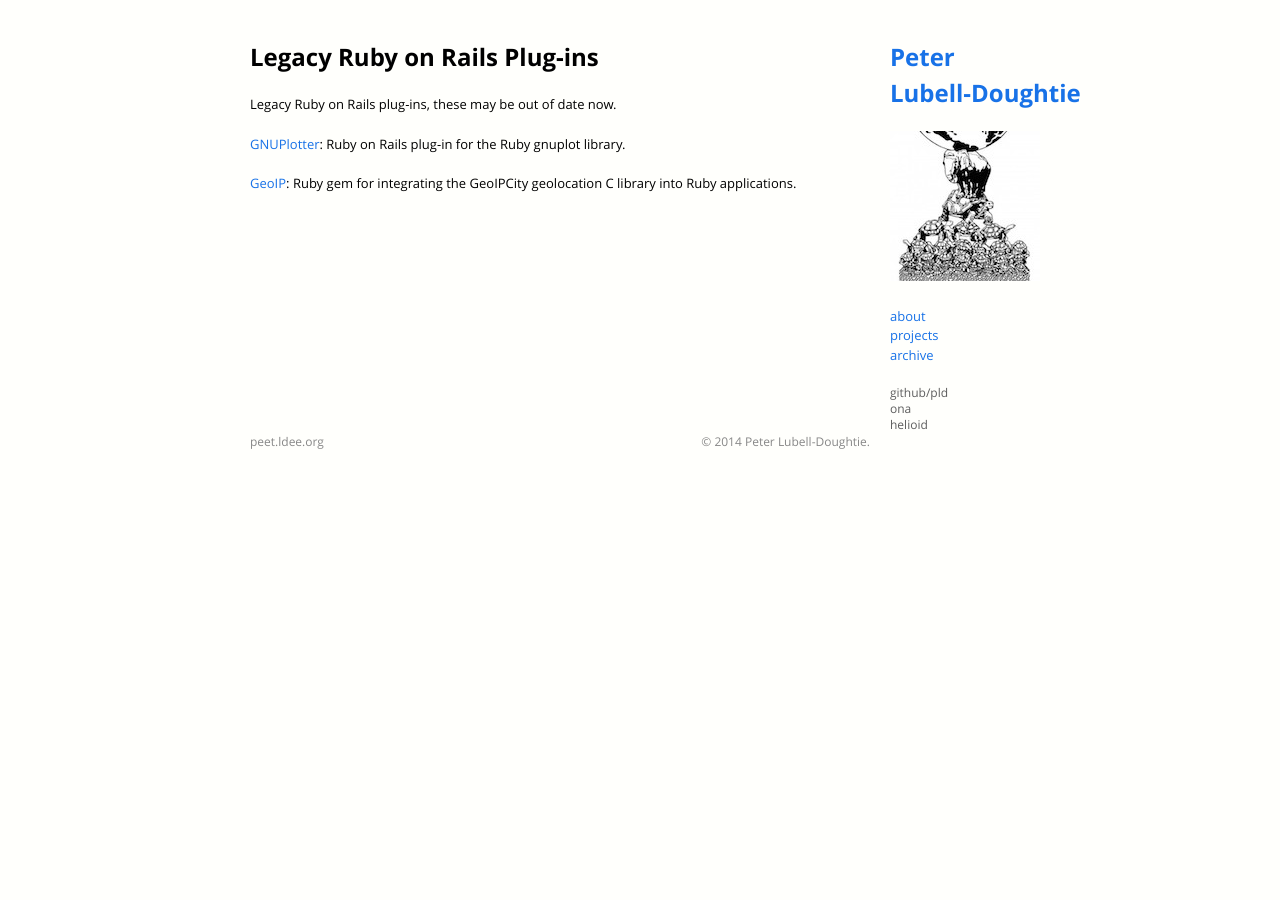
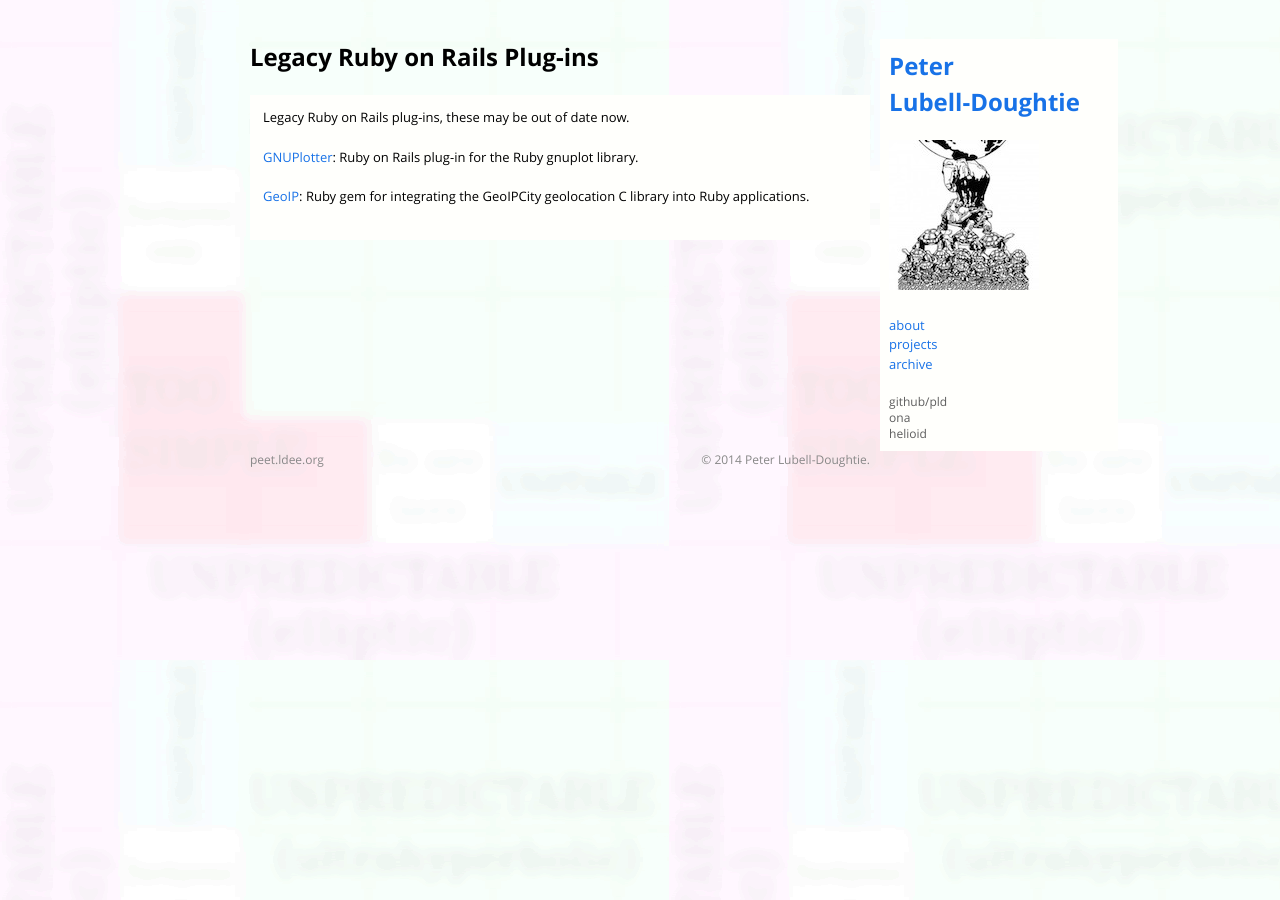
Before and after one commit to pld/pld.github.io, a Jekyll site: the page built from projects/software/ruby-on-rails-plugins.md, in a window 1280 px wide. Built offline with Jekyll 4.4.1, drawn with Linux system fonts in a browser that asks for light colours; Markdown is read by kramdown in place of the engine named in the settings.

Commit message:
PLD: background image

```diff
--- a/css/custom.css
+++ b/css/custom.css
@@ -1,5 +1,6 @@
 body {
 	background-color: #fffffc;
+        background-image: url('/assets/images/tegmark_1997_we_are_here_in_space_time.png');
 	font-family: 'Open Sans', sans-serif;
 	color: #000;
 	margin: 20px 0 0 0;
@@ -24,6 +25,8 @@ li {
 
 .post {
 	text-align: justify;
+        background: #fffffc;
+        padding: 1em;
 }
 
 .post h3 {
@@ -139,6 +142,12 @@ blockquote {
     margin-top: 3em;
 }
 
+.container_12 .grid_3 {
+    background: #fffffc;
+    padding: 0.7em;
+    margin: 0
+}
+
 ol ol {
     list-style-type: lower-alpha;
 }
```
Also changed, not shown: assets/images/tegmark_1997_we_are_here_in_space_time.png (added).
